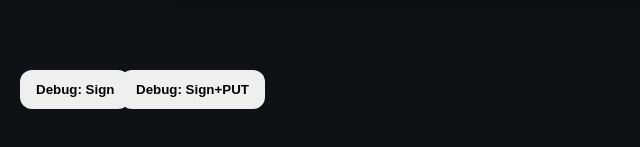
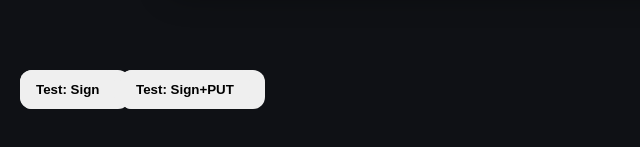
Before and after one commit to Half-Cake-Git/HC-Sona, a website: page index.html in a window 1280 px wide. Shown: the part 671-818 px from the top of the page, 0-640 px from the left. Drawn offline with Linux system fonts and the light colour scheme.

Commit message:
Update index.html

```diff
--- a/index.html
+++ b/index.html
@@ -436,6 +436,35 @@
 
 <button onclick="debugSignOnly()" style="position:fixed;bottom:20px;left:20px;z-index:9999;">Debug: Sign</button>
 <button onclick="debugSignAndPut()" style="position:fixed;bottom:20px;left:120px;z-index:9999;">Debug: Sign+PUT</button>
+<script>
+async function testSignOnly() {
+  const r = await fetch("/api/sign-upload", {
+    method: "POST",
+    headers: {"Content-Type":"application/json"},
+    body: JSON.stringify({ contentType: "text/plain", ext: "txt", kind: "test", userId: "hcsona" })
+  });
+  const data = await r.json();
+  alert("sign-upload status: " + r.status + "\n" + JSON.stringify(data, null, 2));
+}
+
+async function testSignAndPut() {
+  const signRes = await fetch("/api/sign-upload", {
+    method: "POST",
+    headers: {"Content-Type":"application/json"},
+    body: JSON.stringify({ contentType: "text/plain", ext: "txt", kind: "test", userId: "hcsona" })
+  });
+  const { url, key } = await signRes.json();
+  const putRes = await fetch(url, {
+    method: "PUT",
+    headers: { "Content-Type": "text/plain" },
+    body: new Blob(["hello from HC Sona"], { type: "text/plain" })
+  });
+  alert("PUT status: " + putRes.status + "\nkey: " + key);
+}
+</script>
+
+<button onclick="testSignOnly()" style="position:fixed;bottom:20px;left:20px;z-index:9999;">Test: Sign</button>
+<button onclick="testSignAndPut()" style="position:fixed;bottom:20px;left:120px;z-index:9999;">Test: Sign+PUT</button>
 
 </body>
 </html>
```
